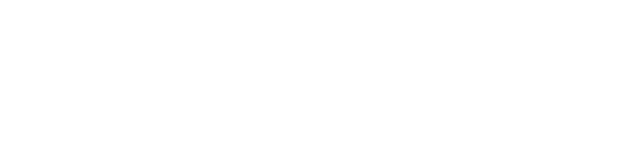
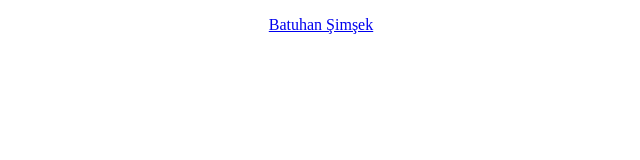
Before and after one commit to Batusmsk/staj, a plain HTML site: page index.html in a window 1280 px wide. Shown: the whole page, without its empty margins (319-959 px from the left). Drawn offline with Linux system fonts and the light colour scheme.

Commit message:
index düzenlendi

```diff
--- a/index.html
+++ b/index.html
@@ -5,6 +5,7 @@
     <meta http-equiv="X-UA-Compatible" content="IE=edge">
     <meta name="viewport" content="width=device-width, initial-scale=1.0">
     <title>Batuhan</title>
+    <p style="text-align:center"><a href="https://www.epias.com.tr/">Batuhan Şimşek</a></p>
 </head>
 <body>
 
```
